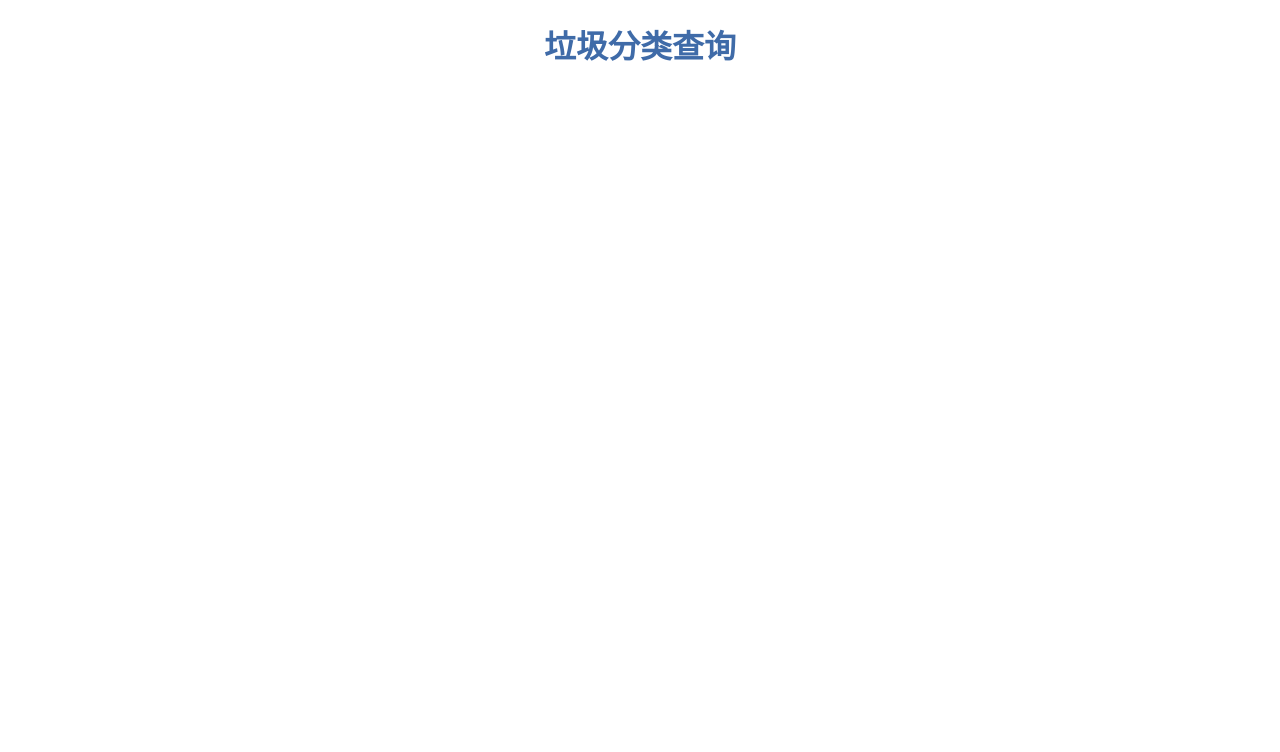
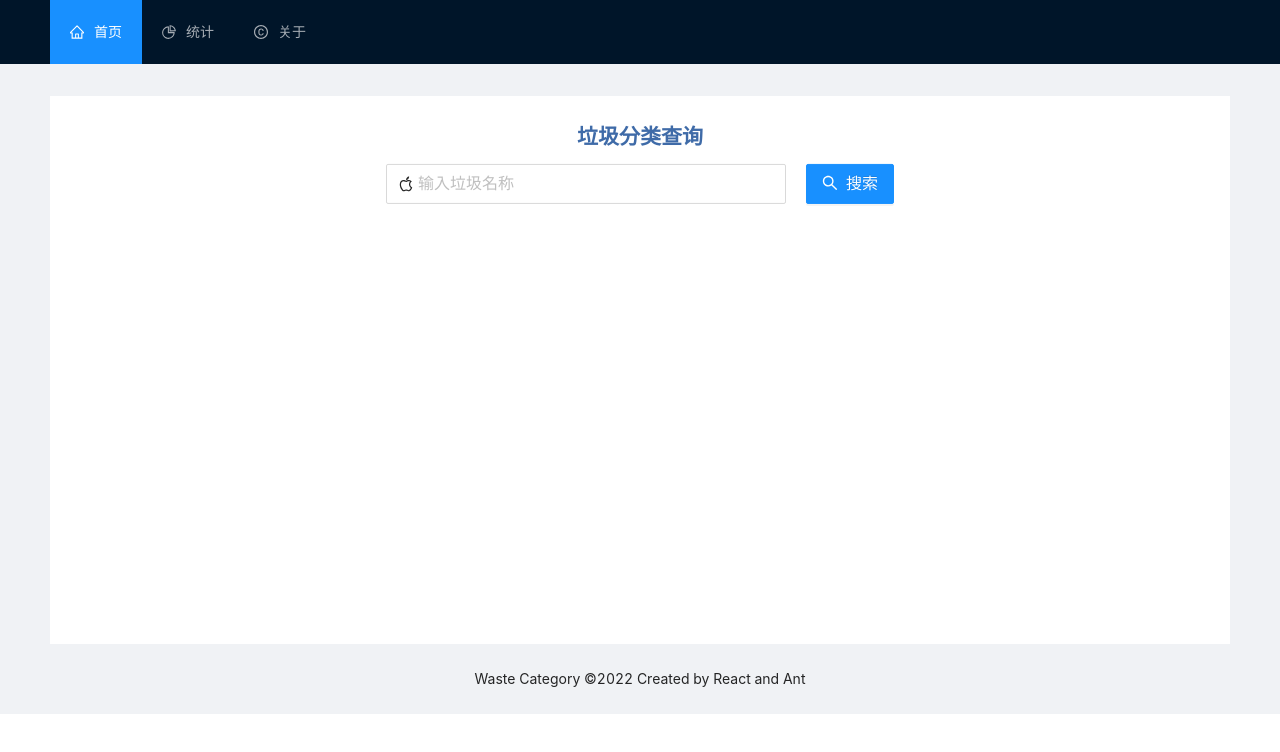
Before and after one commit to zhouboyi1998/waste-react, a React (Create React App) app: page / in a window 1280 px wide. Shown: the top 752 px of the page. Built offline with nearby package versions, Linux system fonts and the light colour scheme; the HTML template or start-up script is replaced by a standard one.

Commit message:
添加首页，使用axios发送请求获取返回值

```diff
--- a/package.json
+++ b/package.json
@@ -11,6 +11,7 @@
     "@types/react": "^18.0.17",
     "@types/react-dom": "^18.0.6",
     "antd": "^4.22.4",
+    "axios": "^0.27.2",
     "node-sass": "^7.0.1",
     "react": "^18.2.0",
     "react-dom": "^18.2.0",
--- a/src/App.tsx
+++ b/src/App.tsx
@@ -1,13 +1,13 @@
 import React from 'react'
 import './App.css'
 import { BrowserRouter, Route, Routes } from 'react-router-dom'
-import Home from './pages/home/home'
+import Index from './pages/Index'
 
 function App() {
     return (
         <BrowserRouter>
             <Routes>
-                <Route path="/" element={ <Home/> }/>
+                <Route path="/" element={ <Index/> }/>
             </Routes>
         </BrowserRouter>
     )
--- /dev/null
+++ b/src/pages/Index.css
@@ -0,0 +1,18 @@
+.site-layout-content {
+    min-height: 280px;
+    padding: 24px;
+    background: #fff;
+}
+
+#components-layout-demo-top .logo {
+    float: left;
+    width: 120px;
+    height: 31px;
+    margin: 16px 24px 16px 0;
+    background: rgba(255, 255, 255, 0.3);
+}
+
+.ant-row-rtl #components-layout-demo-top .logo {
+    float: right;
+    margin: 16px 0 16px 24px;
+}
--- /dev/null
+++ b/src/pages/Index.tsx
@@ -0,0 +1,38 @@
+import React from 'react'
+import { Breadcrumb, Layout, Menu } from 'antd'
+import { HomeOutlined, PieChartOutlined, CopyrightOutlined } from '@ant-design/icons'
+import 'antd/dist/antd.min.css'
+
+import './Index.css'
+import Home from './home/Home'
+
+const { Header, Content, Footer } = Layout
+
+let menus = new Array(3)
+
+menus.push({ key: 1, label: '首页', icon: <HomeOutlined/> })
+menus.push({ key: 2, label: '统计', icon: <PieChartOutlined/> })
+menus.push({ key: 3, label: '关于', icon: <CopyrightOutlined/> })
+
+const Index: React.FC = () => (
+    <Layout className="layout">
+        <Header>
+            <div className="logo"/>
+            <Menu
+                theme="dark"
+                mode="horizontal"
+                defaultSelectedKeys={ ['1'] }
+                items={ menus }
+            />
+        </Header>
+        <Content style={ { padding: '0 50px' } }>
+            <Breadcrumb style={ { margin: '16px 2px' } }>
+                <Breadcrumb.Item/>
+            </Breadcrumb>
+            <div className="site-layout-content"><Home props={ '' }/></div>
+        </Content>
+        <Footer style={ { textAlign: 'center' } }>Waste Category ©2022 Created by React and Ant</Footer>
+    </Layout>
+)
+
+export default Index
--- /dev/null
+++ b/src/pages/home/Home.module.scss
@@ -0,0 +1,24 @@
+.home {
+    min-height: 500px;
+}
+
+.h1 {
+    text-align: center;
+    font-weight: 900;
+    color: #3F6BA8;
+}
+
+.search {
+    position: absolute;
+    left: 50%;
+    transform: translate(-50%, -50%);
+    margin-top: 20px;
+}
+
+.input {
+    width: 400px;
+}
+
+.button {
+    margin-left: 20px;
+}
--- /dev/null
+++ b/src/pages/home/Home.tsx
@@ -0,0 +1,63 @@
+import React from 'react'
+import { Input, Button } from 'antd'
+import { AppleOutlined, SearchOutlined } from '@ant-design/icons'
+import 'antd/dist/antd.min.css'
+import axios from 'axios'
+
+import style from './Home.module.scss'
+
+interface HomeProps {
+    props: string
+}
+
+interface HomeState {
+    inputValue: string
+}
+
+class Home extends React.Component<HomeProps, HomeState> {
+    constructor(props: HomeProps) {
+        super(props)
+        this.state = {
+            inputValue: ''
+        }
+    }
+
+    setInputValue = async (e: { target: { value: any } }) => {
+        await this.setState({ inputValue: e.target.value })
+    }
+
+    handleSearch = async () => {
+        await axios.get('http://127.0.0.1:8000/waste/search/' + this.state.inputValue)
+            .then((result: any) => {
+                console.log(result)
+            })
+            .catch((error: any) => {
+                console.log(error)
+            })
+    }
+
+    render = () => {
+        return (
+            <div className={ style.home }>
+                <h1 className={ style.h1 }>垃圾分类查询</h1>
+                <div className={ style.search }>
+                    <Input
+                        className={ style.input }
+                        size="large" placeholder="输入垃圾名称" prefix={ <AppleOutlined/> }
+                        value={ this.state.inputValue }
+                        onChange={ this.setInputValue.bind(this) }
+                    />
+                    <Button
+                        className={ style.button }
+                        size="large" type="primary" icon={ <SearchOutlined/> }
+                        onClick={ this.handleSearch.bind(this) }
+                    >
+                        搜索
+                    </Button>
+                </div>
+            </div>
+        )
+    }
+}
+
+export default Home
--- a/src/pages/home/home.module.scss
+++ /dev/null
@@ -1,4 +0,0 @@
-.header {
-    text-align: center;
-    color: #3F6BA8;
-}
--- a/src/pages/home/home.tsx
+++ /dev/null
@@ -1,12 +0,0 @@
-import React from 'react'
-import style from './home.module.scss'
-
-function Home() {
-    return (
-        <div>
-            <h1 className={ style.header }>垃圾分类查询</h1>
-        </div>
-    )
-}
-
-export default Home
```
Also changed, not shown: 1 other file (tests, documents, lock files or other folders).
